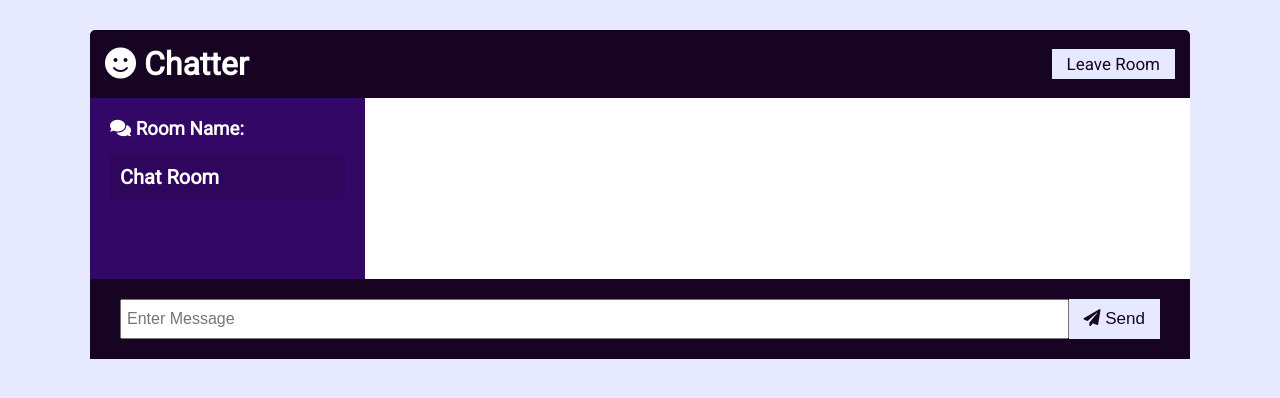
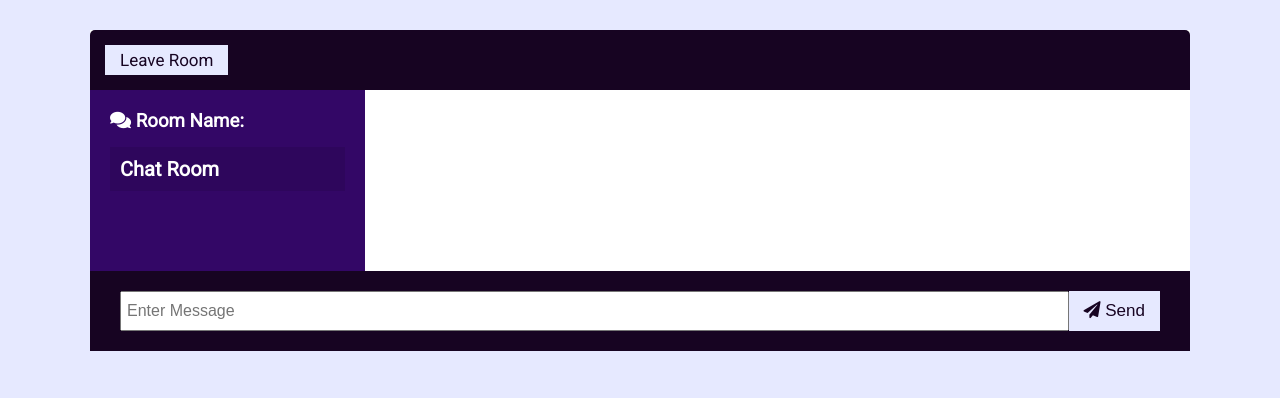
Before and after one commit to airotii/chatroomapp, a website: page public/chat.html in a window 1280 px wide. Drawn offline with nearby package versions, Linux system fonts and the light colour scheme; no server answers.

Commit message:
Update chat.html

```diff
--- a/public/chat.html
+++ b/public/chat.html
@@ -13,7 +13,7 @@
 <body>
     <div class="chat-container">
         <header class="chat-header">
-            <h1><i class="fas fa-smile"></i> Chatter</h1>
+
             <a href="index.html" class="btn">Leave Room</a>
         </header>
         <main class="chat-main">
```
